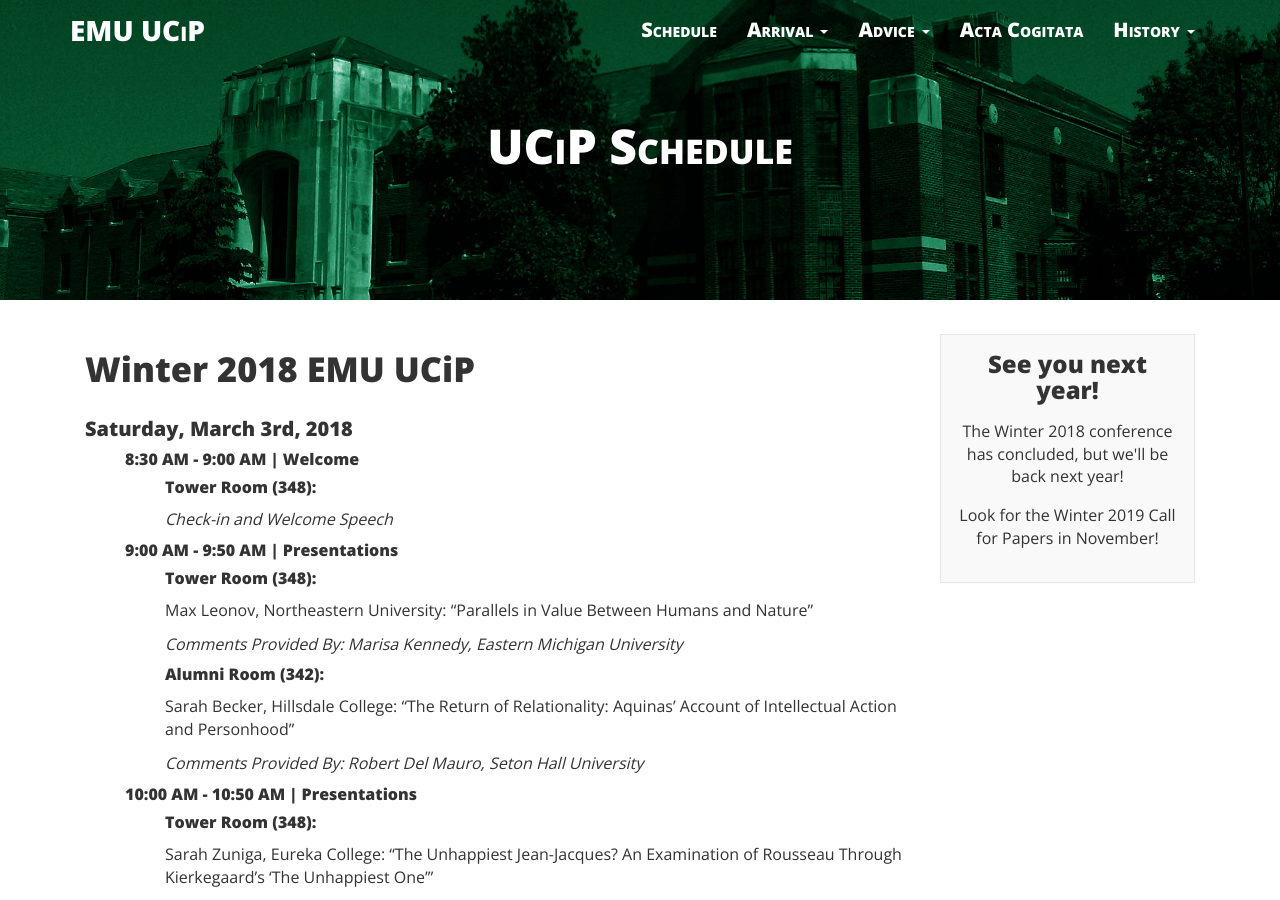
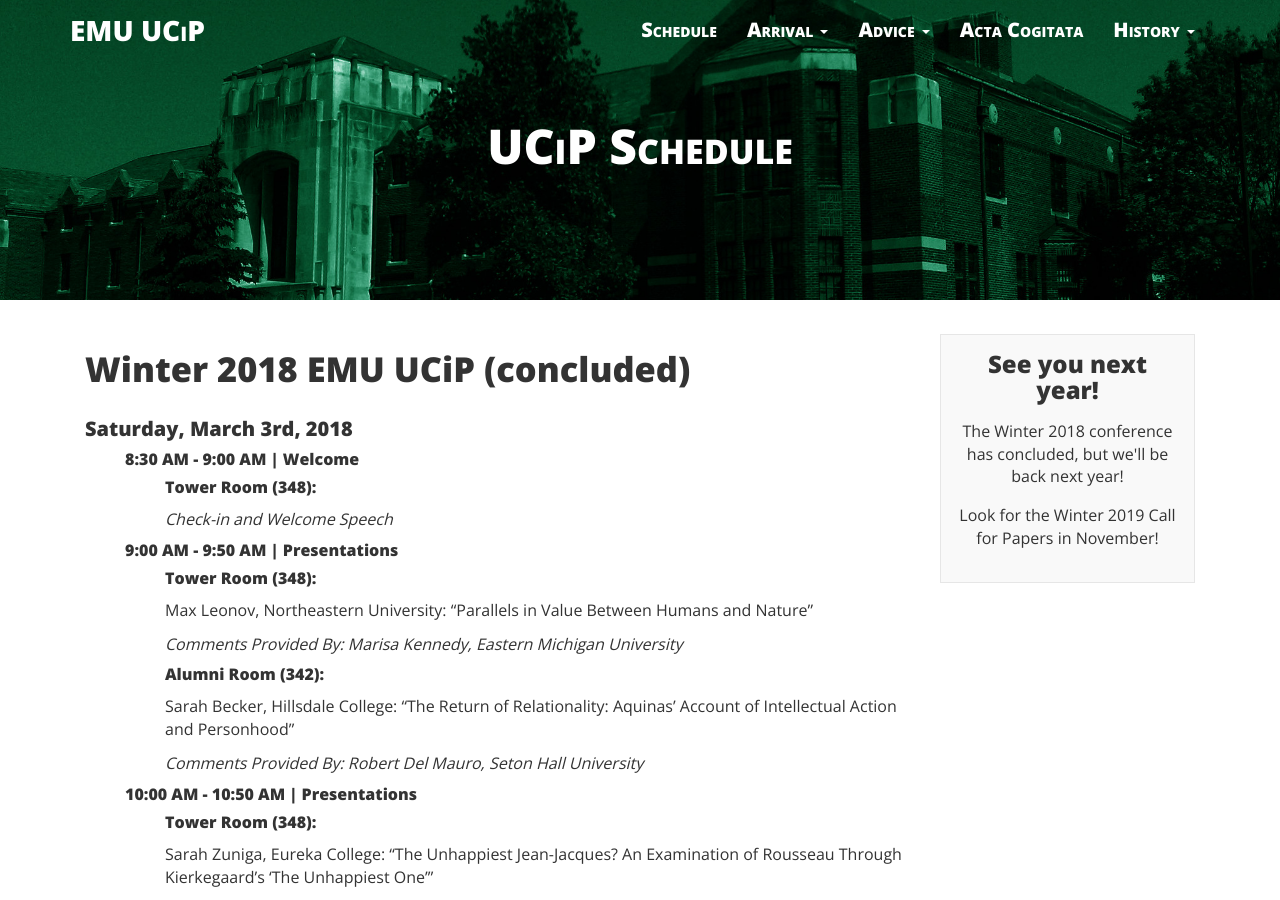
Before and after one commit to ucip/ucip.github.io, a Jekyll site: the page built from schedule.md, in a window 1280 px wide and 900 px high. Built offline with Jekyll 4.4.1, drawn with Linux system fonts in a browser that asks for light colours; nearby versions of some CDN libraries.

Commit message:
adding concluded language

```diff
--- a/schedule.md
+++ b/schedule.md
@@ -7,7 +7,7 @@
 
 <div class="container">
   <div class="col-sm-9 col-xs-12">
-    <h3 class="home-h3">Winter 2018 EMU UCiP</h3>
+    <h3 class="home-h3">Winter 2018 EMU UCiP (concluded)</h3>
     <!--<p><small><b>Note:</b> Papers selected for presentation will be announced by the end of January. The 2018 UCiP Schedule will be available shortly thereafter.</small></p>-->
     <div>
       <h4 class="schedule-header">Saturday, March 3rd, 2018</h4>
```
